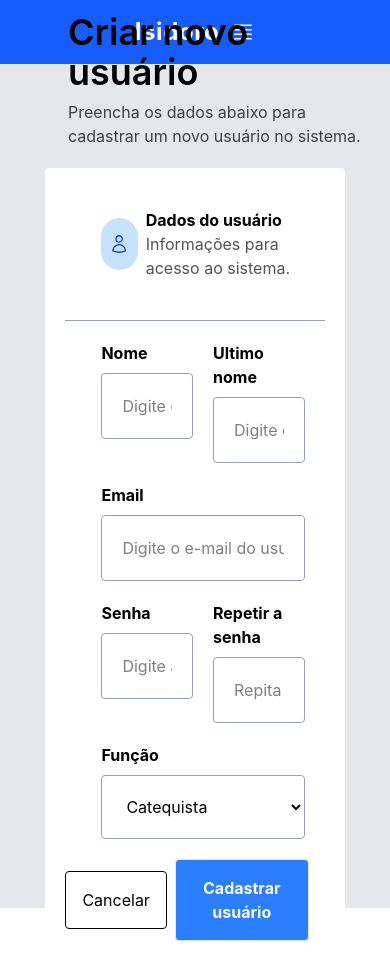
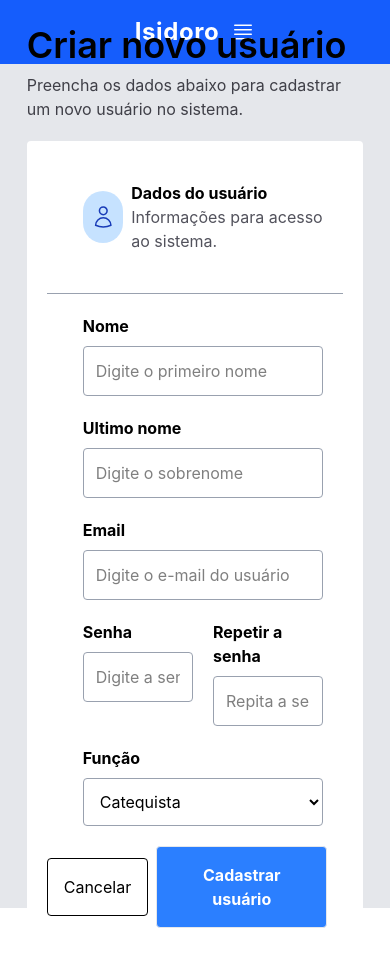
Before and after one commit to GarouTheCodeHunter/Isidoro, a React (Vite) app: page /users in a window 390 px wide. Built offline with nearby package versions, Linux system fonts and the light colour scheme.

Commit message:
hotfix: responsivity is now operational.

```diff
--- a/src/components/Sidebar.jsx
+++ b/src/components/Sidebar.jsx
@@ -31,7 +31,7 @@ const Sidebar = () => {
   };
 
   useEffect(() => {
-    if (screenSize.width >= 640 && !toggleMenu) setToggleMenu(true);
+    if (screenSize.width >= 800 && !toggleMenu) setToggleMenu(true);
   }, [screenSize, toggleMenu]);
 
   return (
@@ -40,7 +40,7 @@ const Sidebar = () => {
         <div className="flex items-center gap-3">
           <Link
             className={
-              screenSize.width <= 639
+              screenSize.width <= 800
                 ? `flex items-center gap-3 font-bold text-2xl font-roboto tracking-wide text-white text-center`
                 : "flex font-bold text-2xl font-roboto tracking-wide text-white text-center"
             }
@@ -48,7 +48,7 @@ const Sidebar = () => {
           >
             Isidoro
           </Link>
-          {screenSize.width <= 639 ? (
+          {screenSize.width <= 640 ? (
             <button
               className="cursor-pointer text-white"
               onClick={() => handleHeaderMenu()}
@@ -63,7 +63,7 @@ const Sidebar = () => {
           id="ulSidebar"
           className={
             toggleMenu
-              ? `flex items-center sm:items-start flex-col gap-2 sm:mt-10 mt-5 w-full`
+              ? `flex items-center sm:items-start flex-col gap-2 lg:mt-10 mt-5 w-full`
               : `hidden`
           }
         >
--- a/src/pages/Users/CreateUser.jsx
+++ b/src/pages/Users/CreateUser.jsx
@@ -18,14 +18,14 @@ const CreateUser = () => {
   const onSubmit = (data) => console.log(data);
 
   return (
-    <section className="w-full gap-5 items-center flex flex-col">
-      <div className="flex max-w-6xl w-full flex-col gap-2 sm:p-0 pl-15">
+    <section className="gap-5 w-full items-center flex flex-col justify-center">
+      <div className="flex w-[90%] flex-col gap-2 sm:p-0">
         <h1 className="text-4xl font-semibold">Criar novo usuário</h1>
         <p className="text-zinc-700">
           Preencha os dados abaixo para cadastrar um novo usuário no sistema.
         </p>
       </div>
-      <div className="w-[80%] max-w-6xl bg-white flex flex-col p-5 rounded">
+      <div className="w-[90%] bg-white flex flex-col p-5 rounded">
         <div className="flex flex-col">
           <div className="flex items-center gap-2 mb-5 ml-4 p-5">
             <UserIcon className="w-13 h-13 p-2 text-blue-800 bg-blue-300/50 rounded-full" />
@@ -41,7 +41,7 @@ const CreateUser = () => {
             onSubmit={() => onSubmit}
             className="grid grid-cols-2 gap-5 ml-4 p-5"
           >
-            <div className="flex flex-col">
+            <div className="flex flex-col lg:col-span-1 col-span-2">
               <label htmlFor="name" className="font-bold mb-2">
                 Nome
               </label>
@@ -55,10 +55,10 @@ const CreateUser = () => {
                 id="name"
                 name="name"
                 placeholder="Digite o primeiro nome"
-                className="p-5 rounded border-gray-400 border"
+                className="lg:p-5 p-3 rounded border-gray-400 border"
               />
             </div>
-            <div className="flex flex-col">
+            <div className="flex flex-col lg:col-span-1 col-span-2">
               <label htmlFor="lastName" className="font-bold mb-2">
                 Ultimo nome
               </label>
@@ -72,7 +72,7 @@ const CreateUser = () => {
                 id="lastName"
                 name="lastName"
                 placeholder="Digite o sobrenome"
-                className="p-5 rounded border-gray-400 border"
+                className="lg:p-5 p-3 rounded border-gray-400 border"
               />
             </div>
             <div className="flex flex-col col-span-2">
@@ -91,7 +91,7 @@ const CreateUser = () => {
                 id="email"
                 name="email"
                 placeholder="Digite o e-mail do usuário"
-                className="p-5 rounded border-gray-400 border"
+                className="lg:p-5 p-3 rounded border-gray-400 border"
               />
             </div>
             <div className="flex flex-col">
@@ -107,10 +107,10 @@ const CreateUser = () => {
                 id="password"
                 name="password"
                 placeholder="Digite a senha"
-                className="p-5 rounded border-gray-400 border"
+                className="lg:p-5 p-3 rounded border-gray-400 border"
               />
             </div>
-            <div className="flex flex-col sm:w-full">
+            <div className="flex flex-col">
               <label htmlFor="repeatedPassword" className="font-bold mb-2">
                 Repetir a senha
               </label>
@@ -123,7 +123,7 @@ const CreateUser = () => {
                 id="repeatedPassword"
                 name="repeatedPassword"
                 placeholder="Repita a senha"
-                className="p-5 rounded border-gray-400 border"
+                className="lg:p-5 p-3 rounded border-gray-400 border"
               />
             </div>
             <div className="flex flex-col col-span-2 sm:w-full">
@@ -137,7 +137,7 @@ const CreateUser = () => {
                 id="role"
                 name="role"
                 placeholder="Selecione uma função"
-                className="p-5 rounded border-gray-400 border"
+                className="lg:p-5 p-3 rounded border-gray-400 border"
               >
                 <option value="catequista">Catequista</option>
                 <option value="coordenador">Coordenador</option>
```
